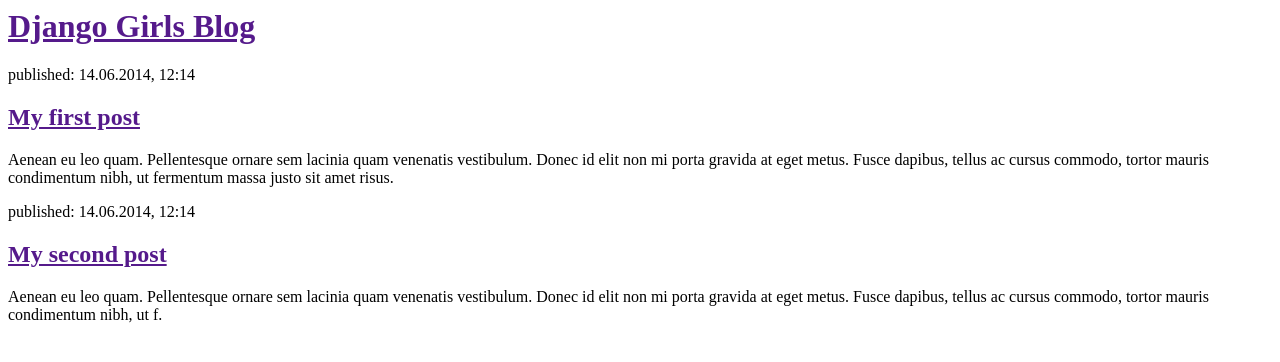
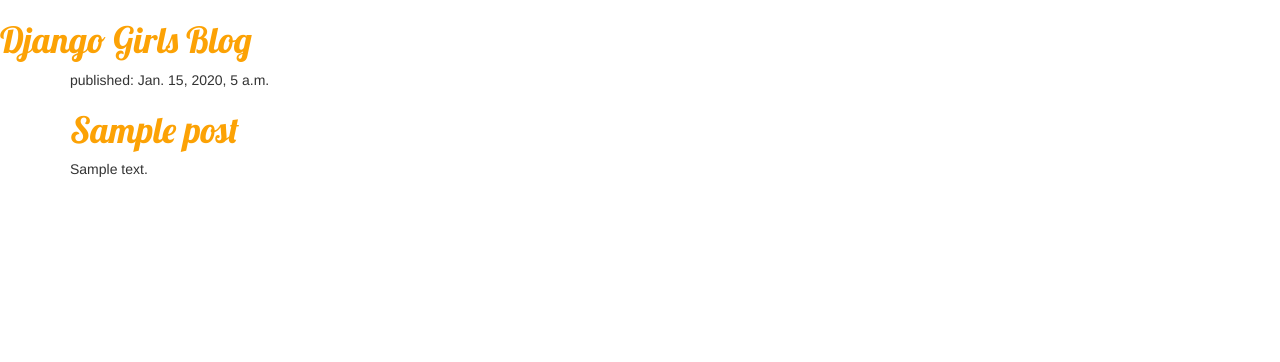
Before and after one commit to linghong/djangoblog, a Django app: template blog/templates/blog/post_list.html in a window 1280 px wide. Shown: the top 362 px of the page. Run offline with Django 3.2, Linux system fonts and the light colour scheme; the template is opened without the code that fills it: values that come from a table or form of the project are taken from there, others are empty; tables that the repository leaves empty hold one stand-in row (values such as "Sample post"); some libraries are stand-ins or nearby versions.

Commit message:
added view and template for detailed blog posts; added css file.

```diff
--- /dev/null
+++ b/blog/static/css/blog.css
@@ -0,0 +1,4 @@
+h1 a {
+    color: #FCA205;
+    font-family: 'Lobster';
+}
--- /dev/null
+++ b/blog/templates/blog/base.html
@@ -0,0 +1,25 @@
+{% load staticfiles %}
+
+
+<html>
+    <head>
+        <title>Django Girls blog</title>
+        <link rel="stylesheet" href="//maxcdn.bootstrapcdn.com/bootstrap/3.2.0/css/bootstrap.min.css">
+		<link rel="stylesheet" href="//maxcdn.bootstrapcdn.com/bootstrap/3.2.0/css/bootstrap-theme.min.css">
+		<link href="http://fonts.googleapis.com/css?family=Lobster&subset=latin,latin-ext" rel="stylesheet" type="text/css">
+		<link rel="stylesheet" href="{%static 'css/blog.css'%}">
+    </head>
+    <body>
+        <div class='page=-header'>
+            <h1> <a href='/'> Django Girls Blog</a></h1>
+        </div>
+        <div class="content container">
+            <div class="row">
+                <div class="col-md-8">
+                    {% block content %}
+                    {% endblock %}
+                </div>
+            </div>
+        </div>
+    </body>
+</html>
--- a/blog/templates/blog/post_list.html
+++ b/blog/templates/blog/post_list.html
@@ -1,23 +1,13 @@
-<html>
-<html>
-    <head>
-        <title>Django Girls blog</title>
-    </head>
-    <body>
-        <div>
-            <h1><a href="">Django Girls Blog</a></h1>
-        </div>
+{% extends 'blog/base.html' %}
 
-        <div>
-            <p>published: 14.06.2014, 12:14</p>
-            <h2><a href="">My first post</a></h2>
-            <p>Aenean eu leo quam. Pellentesque ornare sem lacinia quam venenatis vestibulum. Donec id elit non mi porta gravida at eget metus. Fusce dapibus, tellus ac cursus commodo, tortor mauris condimentum nibh, ut fermentum massa justo sit amet risus.</p>
-        </div>
-
-        <div>
-            <p>published: 14.06.2014, 12:14</p>
-            <h2><a href="">My second post</a></h2>
-            <p>Aenean eu leo quam. Pellentesque ornare sem lacinia quam venenatis vestibulum. Donec id elit non mi porta gravida at eget metus. Fusce dapibus, tellus ac cursus commodo, tortor mauris condimentum nibh, ut f.</p>
-        </div>
-    </body>
-</html>
+{% block content %}
+    {% for post in posts %}
+		<div class="post">
+		    <div class='date'>
+		        <p>published: {{ post.published_date }}</p>
+		    </div>
+		    <h1><a href="{% url 'post_detail' pk=post.pk %}">{{ post.title }}</a></h1>
+		    <p>{{ post.text|linebreaks }}</p>
+		</div>
+	{% endfor %}
+{% endblock %}
--- a/blog/urls.py
+++ b/blog/urls.py
@@ -3,4 +3,5 @@
 
 urlpatterns = [
 	url(r'^$', views.post_list, name='post_list'),
+	url(r'^post/(?P<pk>[0-9]+)/$', views.post_detail, name='post_detail'),
 ]
```
Also changed, not shown: blog/templates/blog/post_detail.html (added, +13 -0 lines), blog/views.py (+9 -2 lines).
